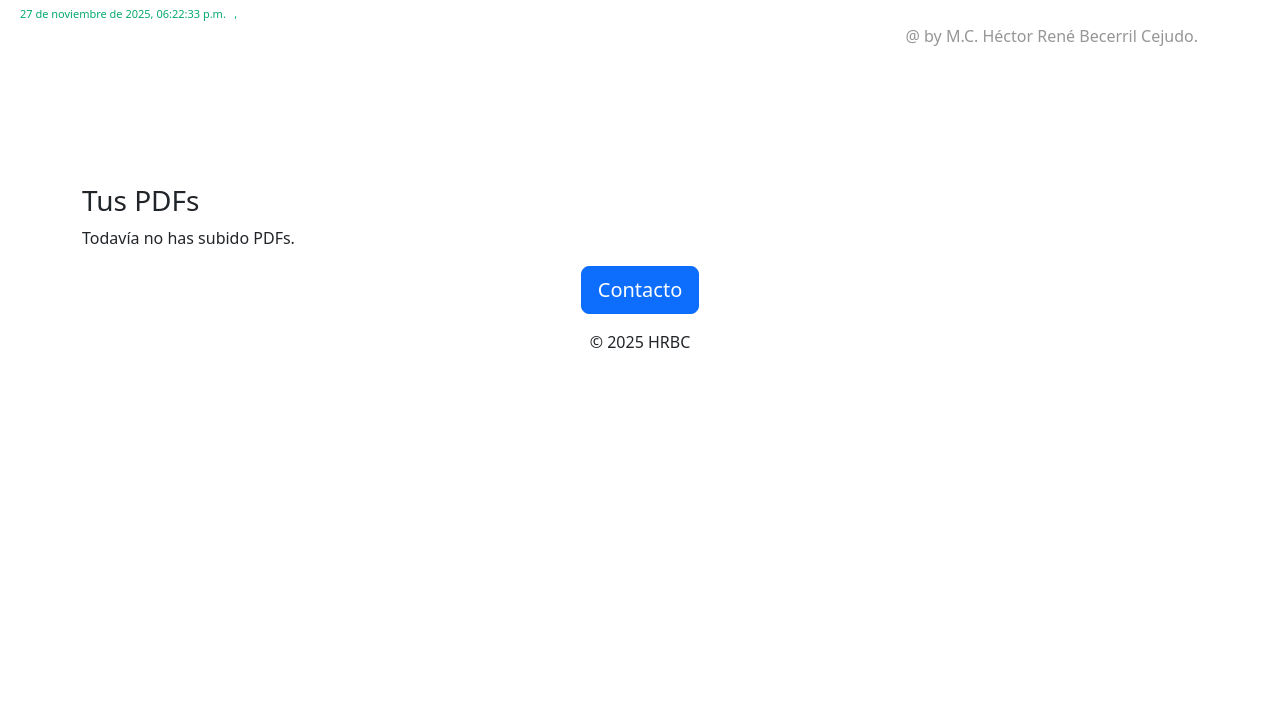
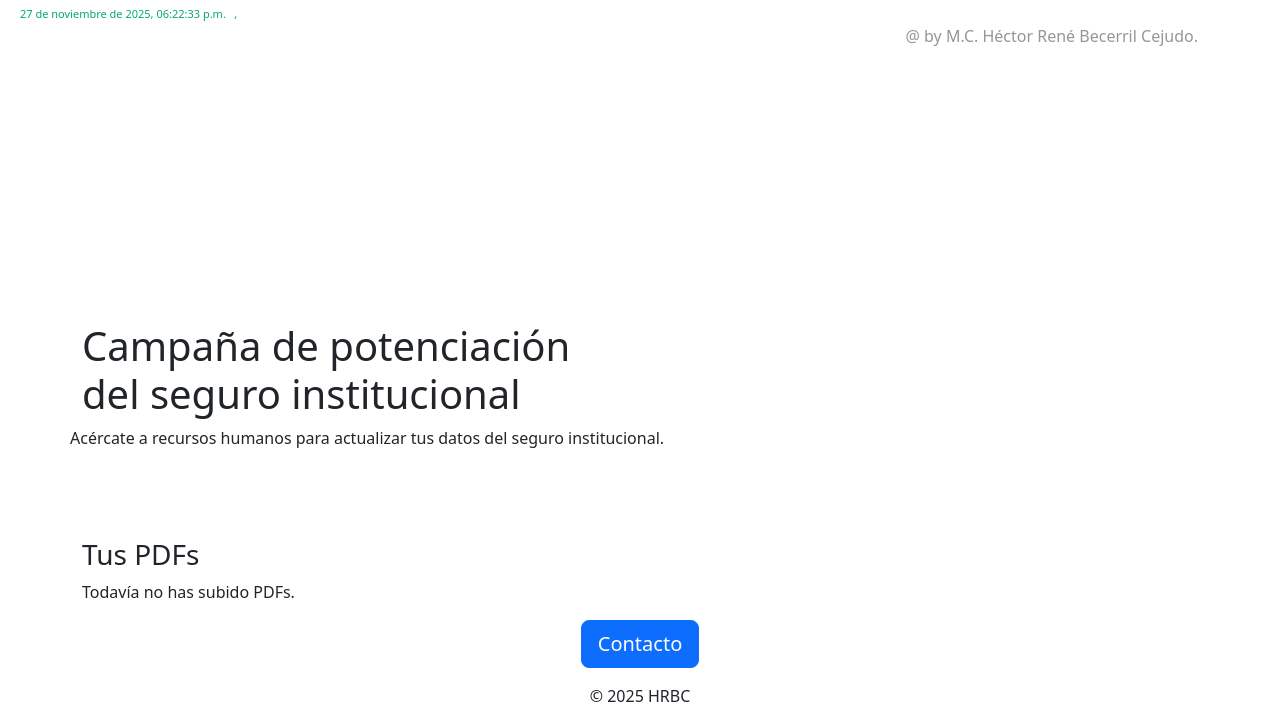
Before and after one commit to renebec/concDoc, a Flask app: template templates/home.html in a window 1280 px wide. Shown: the part 288-994 px from the top of the page. Before the commit the page ends 636 px from the top, so only its background shows below. Run offline with Flask 3, Linux system fonts and the light colour scheme; the template is opened without the code that fills it, so the values that code supplies are empty.

Commit message:
baner2 foto

```diff
--- a/templates/home.html
+++ b/templates/home.html
@@ -162,13 +162,7 @@
 
 
         {% if es_profesor %}
-        <p class="mt-2" style="padding:5%">
-        <h1>Campaña de potenciación<br>
-        del seguro institucional</h1>
-            Acércate a recursos humanos para
-            actualizar tus datos del seguro
-            institucional.
-        </p>
+
 
 
         <a href="{{ url_for('enviaractividad') }}" class="btn btn-warning">Subir un archivo PDF</a>
@@ -177,6 +171,16 @@
         {% if is_master %}
             <h3>Todos los PDFs cargados</h3>
         {% else %}
+        <div class="row">
+        <p class="mt-2" style="padding:5%">
+            <h1>Campaña de potenciación<br>
+            del seguro institucional</h1>
+                Acércate a recursos humanos para
+                actualizar tus datos del seguro
+                institucional.
+            </p>
+        </div>
+        <br><br><br>
             <h3>Tus PDFs</h3>
         {% endif %}
 
--- a/templates/login.html
+++ b/templates/login.html
@@ -102,7 +102,7 @@
         <div class="container mt-5">
             <div class="row">
             <!-- foto de la escuela -->
-            <div id="portada">
+            <div id="banner2">
                 <img src="https://cbta205.onrender.com/static/cbta.jpg">
               </div>
             </div>
```
